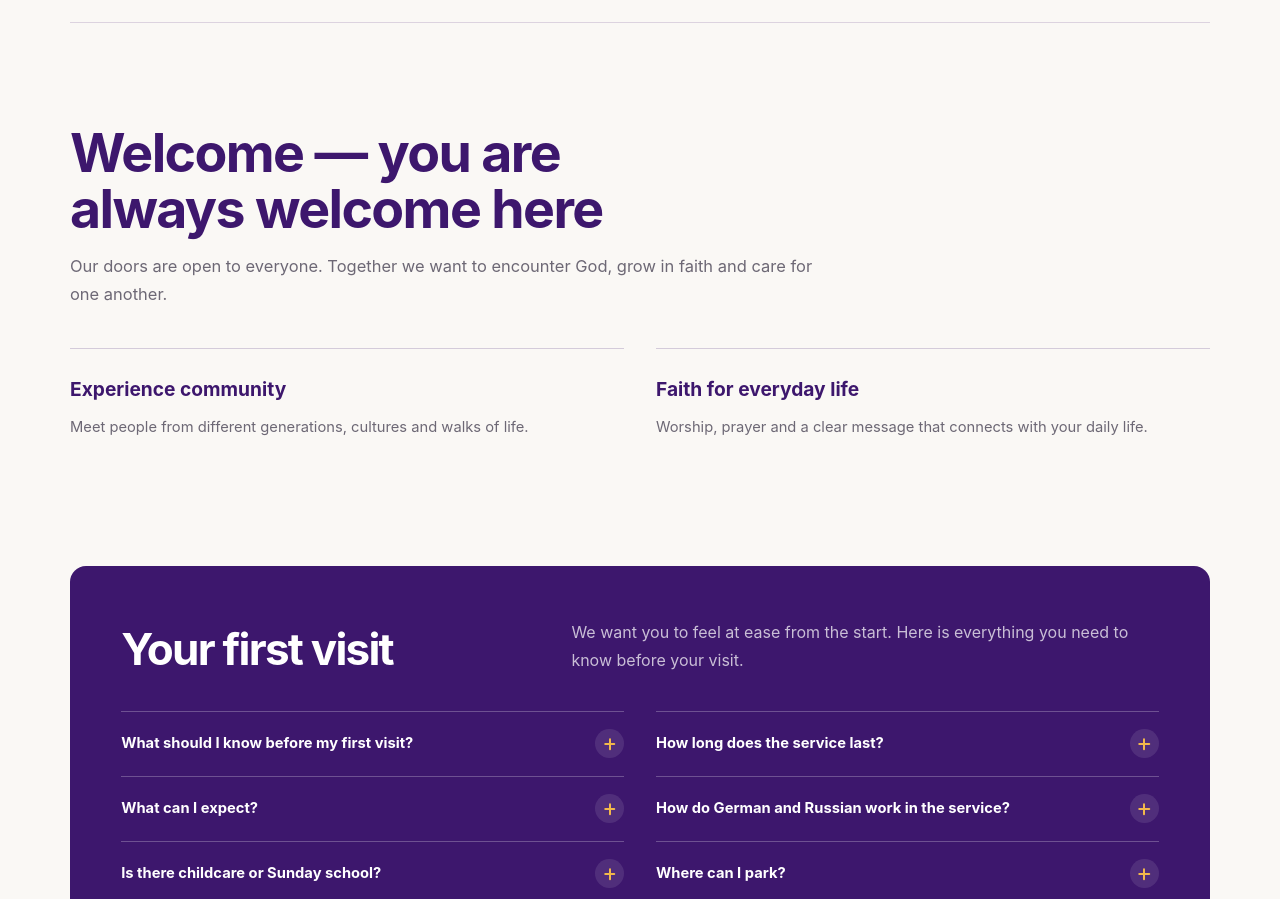
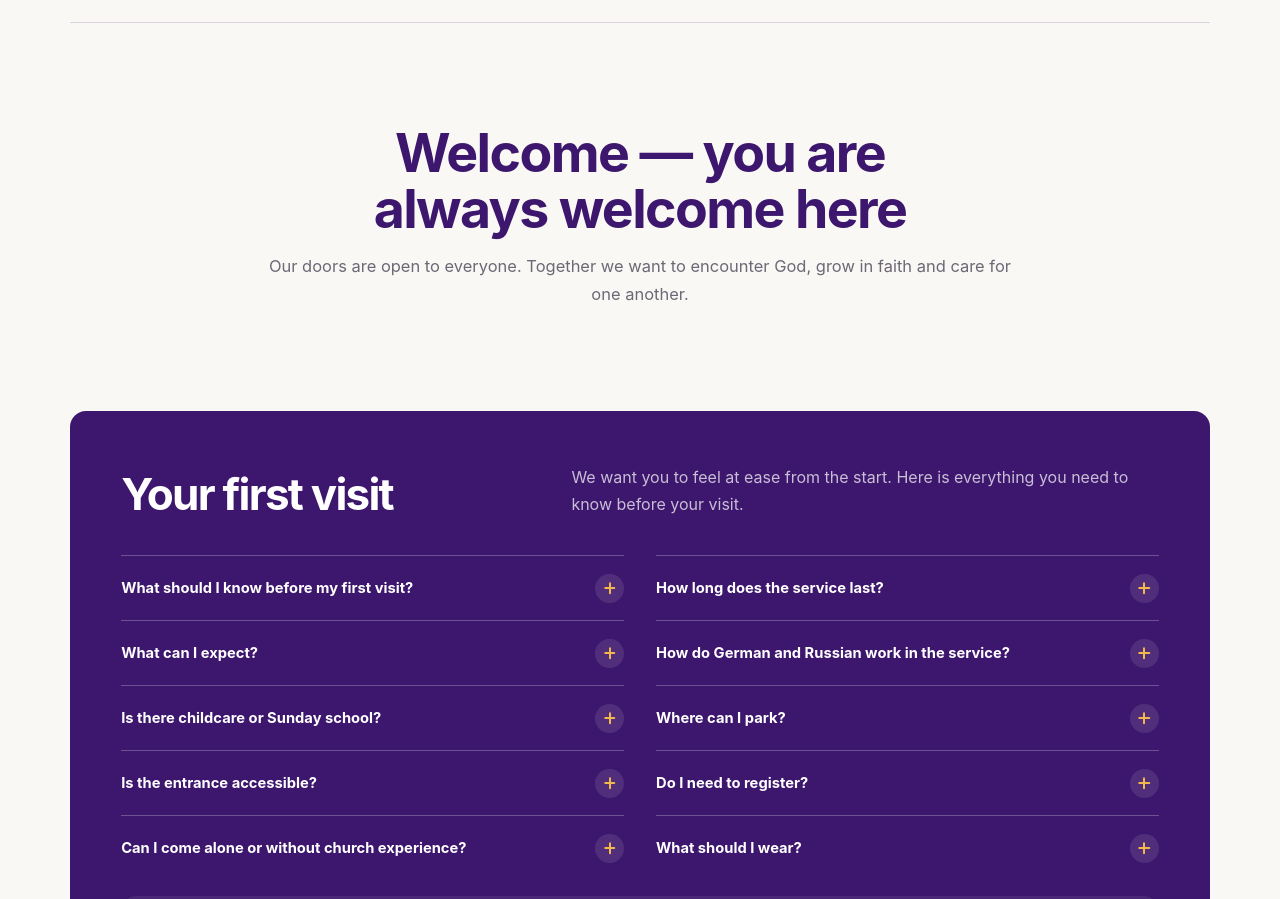
Before and after one commit to dignityinside/g12_eu, a Vue app: page / in a window 1280 px wide. Shown: the part 863-1762 px from the top of the page. Built offline with nearby package versions, Linux system fonts and the light colour scheme.

Commit message:
Improvements

```diff
--- a/src/i18n/messages/be.js
+++ b/src/i18n/messages/be.js
@@ -44,10 +44,6 @@ export default {
     expectEyebrow: 'Сардэчна запрашаем',
     expectTitle: 'Сардэчна запрашаем — тут вам заўсёды рады',
     expectText: 'Нашы дзверы адкрытыя для ўсіх. Разам мы імкнёмся пазнаваць Бога, узрастаць у веры і падтрымліваць адно аднаго.',
-    communityTitle: 'Жывая супольнасць',
-    communityText: 'Тут сустракаюцца людзі розных пакаленняў, культур і жыццёвых гісторый.',
-    worshipTitle: 'Праслаўленне, малітва і пропаведзь',
-    worshipText: 'На богаслужэнні мы разам праслаўляем Бога, молімся і слухаем зразумелую пропаведзь.',
     firstVisitEyebrow: 'Вы ў нас упершыню?',
     firstVisitTitle: 'Ваш першы візіт',
     firstVisitIntro: 'Мы хочам, каб вы ад самага пачатку адчувалі сябе ўпэўнена. Тут сабрана самая важная інфармацыя перад наведваннем.',
--- a/src/i18n/messages/de.js
+++ b/src/i18n/messages/de.js
@@ -44,10 +44,6 @@ export default {
     expectEyebrow: 'Willkommen bei uns',
     expectTitle: 'Willkommen – hier bist du immer gern gesehen',
     expectText: 'Unsere Türen stehen allen offen. Gemeinsam möchten wir Gott begegnen, im Glauben wachsen und füreinander da sein.',
-    communityTitle: 'Gemeinschaft erleben',
-    communityText: 'Begegne Menschen aus verschiedenen Generationen, Kulturen und Lebensgeschichten.',
-    worshipTitle: 'Glaube im Alltag',
-    worshipText: 'Gemeinsamer Lobpreis, Gebet und eine verständliche Predigt für dein tägliches Leben.',
     firstVisitEyebrow: 'Zum ersten Mal da?',
     firstVisitTitle: 'Dein erster Besuch',
     firstVisitIntro: 'Du sollst dich von Anfang an gut orientieren können. Hier findest du die wichtigsten Informationen für deinen Besuch.',
--- a/src/i18n/messages/en.js
+++ b/src/i18n/messages/en.js
@@ -44,10 +44,6 @@ export default {
     expectEyebrow: 'Welcome to our church',
     expectTitle: 'Welcome — you are always welcome here',
     expectText: 'Our doors are open to everyone. Together we want to encounter God, grow in faith and care for one another.',
-    communityTitle: 'Experience community',
-    communityText: 'Meet people from different generations, cultures and walks of life.',
-    worshipTitle: 'Faith for everyday life',
-    worshipText: 'Worship, prayer and a clear message that connects with your daily life.',
     firstVisitEyebrow: 'New here?',
     firstVisitTitle: 'Your first visit',
     firstVisitIntro: 'We want you to feel at ease from the start. Here is everything you need to know before your visit.',
--- a/src/i18n/messages/ru.js
+++ b/src/i18n/messages/ru.js
@@ -42,12 +42,8 @@ export default {
     languagesLabel: 'Языки богослужения',
     languagesValue: 'Русский и немецкий',
     expectEyebrow: 'Добро пожаловать',
-    expectTitle: 'Добро пожаловать — здесь вам всегда рады',
-    expectText: 'Наши двери открыты для всех. Вместе мы стремимся познавать Бога, возрастать в вере и поддерживать друг друга.',
-    communityTitle: 'Живое общение',
-    communityText: 'Здесь встречаются люди разных поколений, культур и жизненных историй.',
-    worshipTitle: 'Прославление, молитва и проповедь',
-    worshipText: 'На богослужении мы вместе прославляем Бога, молимся и слушаем понятную проповедь.',
+    expectTitle: 'Здесь вам всегда рады',
+    expectText: 'Наши двери открыты для всех. Вместе мы познаём Бога, растём в вере и поддерживаем друг друга.',
     firstVisitEyebrow: 'Вы у нас впервые?',
     firstVisitTitle: 'Ваш первый визит',
     firstVisitIntro: 'Мы хотим, чтобы вы с самого начала чувствовали себя уверенно. Здесь собрана самая важная информация перед посещением.',
--- a/src/i18n/messages/ua.js
+++ b/src/i18n/messages/ua.js
@@ -44,10 +44,6 @@ export default {
     expectEyebrow: 'Ласкаво просимо',
     expectTitle: 'Ласкаво просимо — тут вам завжди раді',
     expectText: 'Наші двері відкриті для всіх. Разом ми прагнемо зустрічатися з Богом, зростати у вірі та підтримувати одне одного.',
-    communityTitle: 'Спільнота',
-    communityText: 'Знайомтеся з людьми різних поколінь, культур та життєвих історій.',
-    worshipTitle: 'Віра для життя',
-    worshipText: 'Спільне прославлення, молитва та зрозуміла проповідь для повсякденного життя.',
     firstVisitEyebrow: 'Ви у нас уперше?',
     firstVisitTitle: 'Ваш перший візит',
     firstVisitIntro: 'Ми хочемо, щоб ви від самого початку почувалися впевнено. Тут зібрана найважливіша інформація перед відвідуванням.',
--- a/src/views/HomeView.vue
+++ b/src/views/HomeView.vue
@@ -43,18 +43,6 @@ async function copyIban() {
         <h2>{{ $t('landing.expectTitle') }}</h2>
         <p>{{ $t('landing.expectText') }}</p>
       </header>
-      <div class="expectations">
-        <article>
-
-          <h3>{{ $t('landing.communityTitle') }}</h3>
-          <p>{{ $t('landing.communityText') }}</p>
-        </article>
-        <article>
-
-          <h3>{{ $t('landing.worshipTitle') }}</h3>
-          <p>{{ $t('landing.worshipText') }}</p>
-        </article>
-      </div>
     </section>
 
     <first-visit-block />
@@ -195,16 +183,13 @@ async function copyIban() {
 .quick-fact div > span { display: block; color: $color-muted; font-size: .82rem; }
 .quick-fact strong { display: block; margin-top: .3rem; color: $color-primary; font-size: clamp(1rem, 1.8vw, 1.2rem); line-height: 1.4; }
 
+.welcome-section .section-heading { margin: 0 auto; text-align: center; }
 .welcome-section { padding: 0 0 clamp(4rem,8vw,7rem); scroll-margin-top: 95px; }
 .section-heading { max-width: 760px; margin: 0 0 2.5rem; text-align: left; }
 .section-heading > span, .section-eyebrow { color: $color-primarty-light; font-size: .72rem; font-weight: 850; letter-spacing: .13em; text-transform: uppercase; }
 .section-heading h2, .contact-section__intro h2 { margin: .65rem 0 1rem; color: $color-primary; font-size: clamp(2rem,5vw,3.35rem); line-height: 1.04; letter-spacing: -.03em; }
 .section-heading p { margin: 0; color: $color-muted; font-size: 1.03rem; }
 .section-heading--left { margin-inline: 0; text-align: left; }
-.expectations { display: grid; gap: 2rem; }
-.expectations article { padding: 1.5rem 0; border-top: 1px solid rgba($color-primary,.2); }
-.expectations h3 { margin: 0 0 .55rem; color: $color-primary; font-size: 1.2rem; }
-.expectations p { margin: 0; color: $color-muted; font-size: .92rem; }
 
 .pastor-details { margin-top: 1rem; }
 .pastor-details button { width: fit-content; padding: .65rem .9rem; border: 1px solid rgba($color-primary,.14); border-radius: 999px; color: $color-primary; font-size: .82rem; font-weight: 800; cursor: pointer; background: transparent; }
@@ -271,7 +256,6 @@ async function copyIban() {
 @media (min-width: 667px) {
   .quick-facts { grid-template-columns: repeat(3,minmax(0,1fr)); }
   .quick-fact + .quick-fact { border-left: 1px solid rgba($color-primary,.16); }
-  .expectations { grid-template-columns: repeat(2,minmax(0,1fr)); }
   .contact-grid { grid-template-columns: repeat(3,minmax(0,1fr)); }
   .social-links { grid-template-columns: repeat(3,minmax(0,1fr)); }
 }
```
